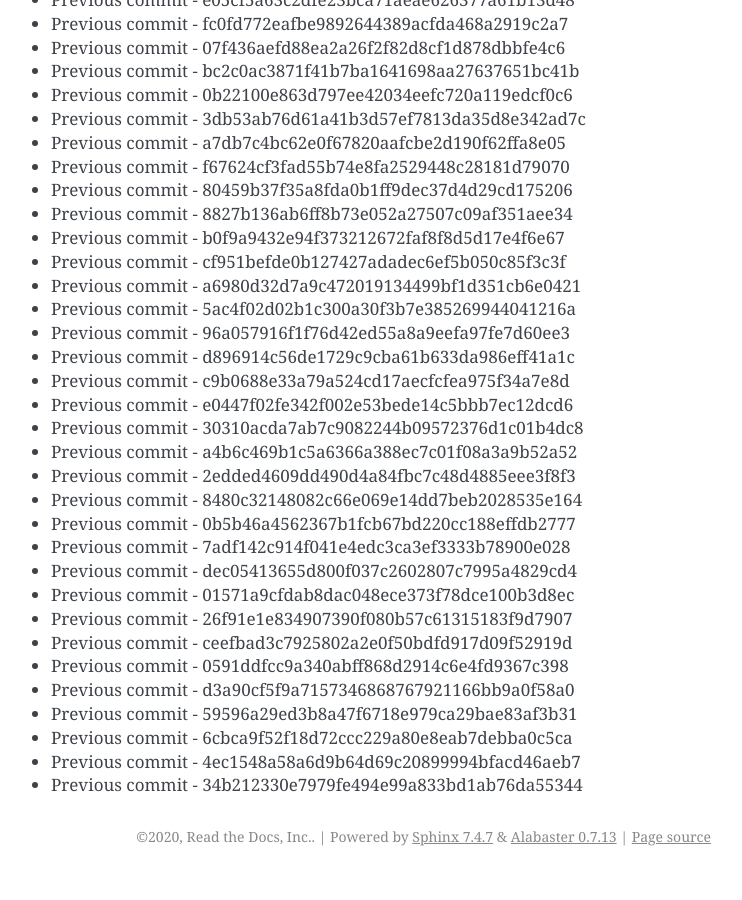
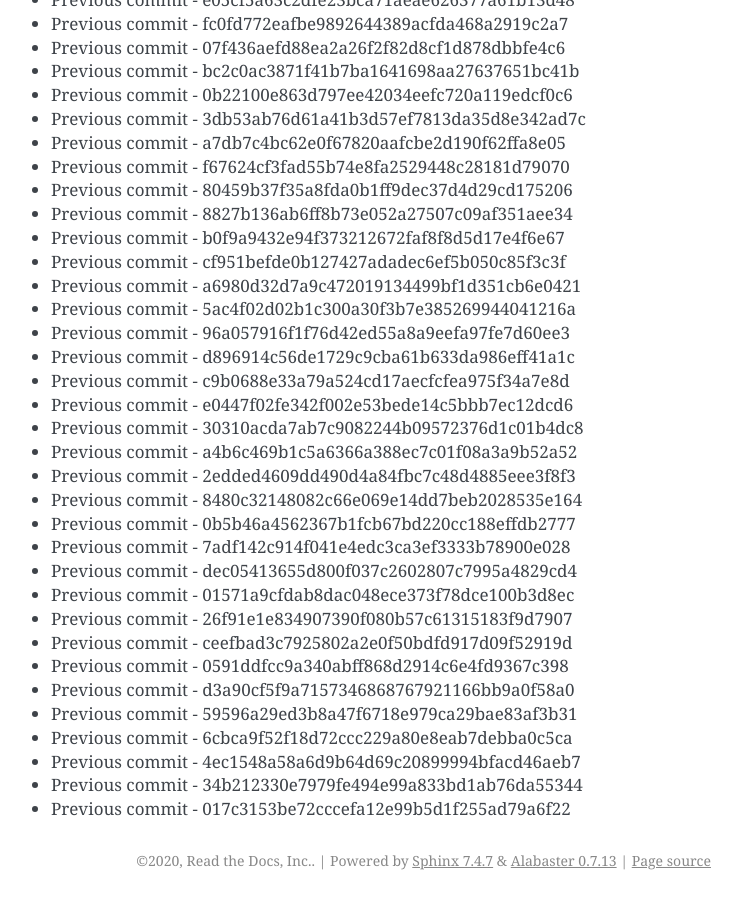
Before and after one commit to readthedocs/rtd-git-stresstest, a Sphinx documentation site: the page built from docs/updates.rst, in a window 1280 px wide and 900 px high, scrolled down 60457 px. Shown: the whole window, without its empty margins (399-1141 px from the left). Built offline with Sphinx 7.4.7, drawn with Linux system fonts in a browser that asks for light colours; before the commit the page ends 61333 px from its top, so only the background shows below that.

Commit message:
Generating commit from previous: 017c3153be72cccefa12e99b5d1f255ad79a6f22

```diff
--- a/docs/updates.rst
+++ b/docs/updates.rst
@@ -2572,3 +2572,4 @@ It can be tested for any performance characteristics.
 * Previous commit - 6cbca9f52f18d72ccc229a80e8eab7debba0c5ca
 * Previous commit - 4ec1548a58a6d9b64d69c20899994bfacd46aeb7
 * Previous commit - 34b212330e7979fe494e99a833bd1ab76da55344
+* Previous commit - 017c3153be72cccefa12e99b5d1f255ad79a6f22
```
